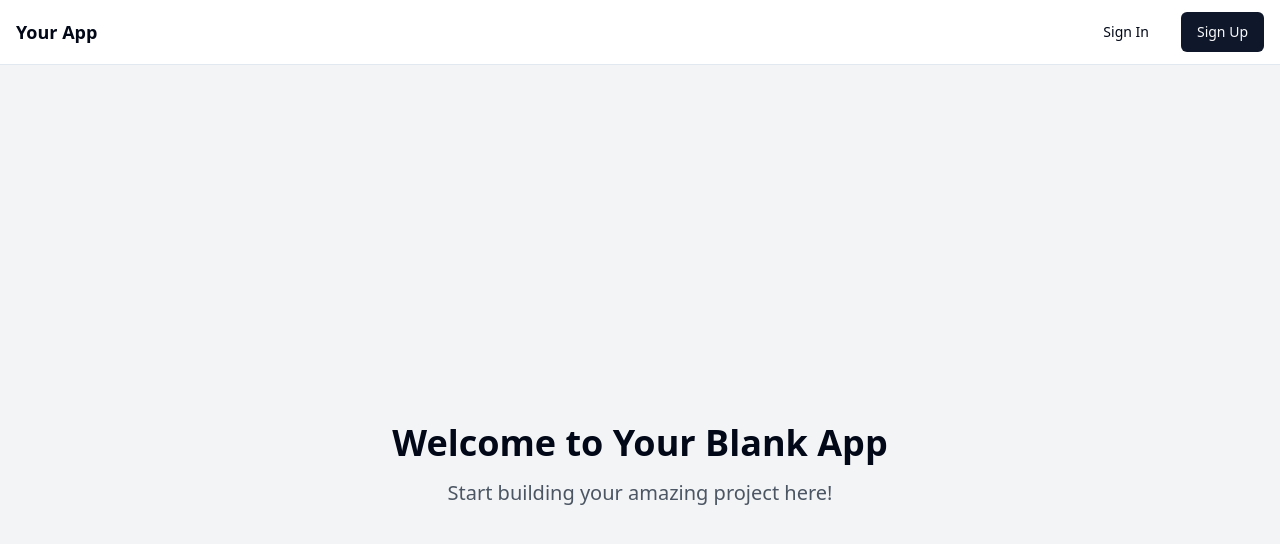
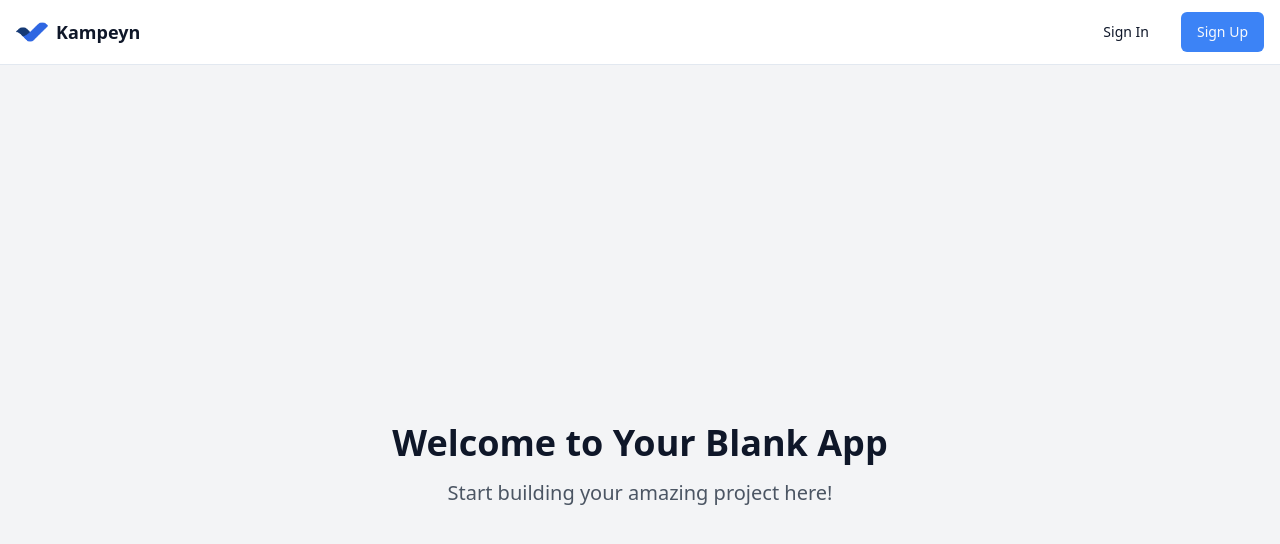
Before and after one commit to kampeynco/easy-signin-navigate, a React (Vite) app: page / in a window 1280 px wide. Shown: the top 544 px of the page. Built offline with nearby package versions, Linux system fonts and the light colour scheme.

Commit message:
Update branding and color scheme
Updated the app branding to reflect the new name "Kampeyn" and incorporated the Kampeyn logo. Adjusted the color scheme to ensure a complementary design, focusing on a balance between dark and light colors for improved readability and aesthetics.
[skip gpt_engineer]

```diff
--- a/index.html
+++ b/index.html
@@ -3,9 +3,9 @@
   <head>
     <meta charset="UTF-8" />
     <meta name="viewport" content="width=device-width, initial-scale=1.0" />
-    <title>easy-signin-navigate</title>
-    <meta name="description" content="Lovable Generated Project" />
-    <meta name="author" content="Lovable" />
+    <title>Kampeyn</title>
+    <meta name="description" content="Kampeyn - Campaign Management Platform" />
+    <meta name="author" content="Kampeyn" />
     <meta property="og:image" content="/og-image.png" />
   </head>
 
--- a/src/components/DashboardSidebar.tsx
+++ b/src/components/DashboardSidebar.tsx
@@ -1,4 +1,3 @@
-import { Globe } from "lucide-react"
 import {
   Sidebar,
   SidebarContent,
@@ -16,8 +15,12 @@ export function DashboardSidebar() {
       <SidebarHeader className="flex flex-col gap-4 border-b border-white/10 p-4">
         {/* App Branding */}
         <div className="flex items-center gap-2">
-          <Globe className="h-6 w-6" />
-          <span className="font-semibold">Pointsale</span>
+          <img
+            src="/lovable-uploads/b3bfeefb-4d63-4032-80a8-9e4200f651e7.png"
+            alt="Kampeyn Logo"
+            className="h-6 w-auto"
+          />
+          <span className="font-semibold">Kampeyn</span>
         </div>
 
         <WorkspaceSelector />
--- a/src/components/Navigation.tsx
+++ b/src/components/Navigation.tsx
@@ -6,8 +6,13 @@ const Navigation = () => {
     <nav className="border-b">
       <div className="flex h-16 items-center px-4 container mx-auto">
         <div className="flex items-center space-x-4">
-          <Link to="/" className="font-semibold text-lg">
-            Your App
+          <Link to="/" className="flex items-center space-x-2">
+            <img
+              src="/lovable-uploads/b3bfeefb-4d63-4032-80a8-9e4200f651e7.png"
+              alt="Kampeyn Logo"
+              className="h-8 w-auto"
+            />
+            <span className="font-semibold text-lg">Kampeyn</span>
           </Link>
         </div>
         <div className="ml-auto flex items-center space-x-4">
--- a/src/index.css
+++ b/src/index.css
@@ -5,24 +5,24 @@
 @layer base {
   :root {
     --background: 0 0% 100%;
-    --foreground: 222.2 84% 4.9%;
+    --foreground: 222 47% 11%;
 
     --card: 0 0% 100%;
-    --card-foreground: 222.2 84% 4.9%;
+    --card-foreground: 222 47% 11%;
 
     --popover: 0 0% 100%;
-    --popover-foreground: 222.2 84% 4.9%;
+    --popover-foreground: 222 47% 11%;
 
-    --primary: 222.2 47.4% 11.2%;
+    --primary: 217 91% 60%;
     --primary-foreground: 210 40% 98%;
 
-    --secondary: 210 40% 96.1%;
-    --secondary-foreground: 222.2 47.4% 11.2%;
+    --secondary: 221 83% 23%;
+    --secondary-foreground: 210 40% 98%;
 
     --muted: 210 40% 96.1%;
     --muted-foreground: 215.4 16.3% 46.9%;
 
-    --accent: 210 40% 96.1%;
+    --accent: 217 91% 60%;
     --accent-foreground: 222.2 47.4% 11.2%;
 
     --destructive: 0 84.2% 60.2%;
@@ -30,40 +30,40 @@
 
     --border: 214.3 31.8% 91.4%;
     --input: 214.3 31.8% 91.4%;
-    --ring: 222.2 84% 4.9%;
+    --ring: 217 91% 60%;
 
     --radius: 0.5rem;
 
-    --sidebar-background: 222 24% 14%;
+    --sidebar-background: 221 83% 23%;
     --sidebar-foreground: 0 0% 100%;
-    --sidebar-primary: 240 5.9% 10%;
-    --sidebar-primary-foreground: 0 0% 98%;
-    --sidebar-accent: 240 4.8% 95.9%;
-    --sidebar-accent-foreground: 240 5.9% 10%;
-    --sidebar-border: 240 3.7% 15.9%;
-    --sidebar-ring: 217.2 91.2% 59.8%;
+    --sidebar-primary: 217 91% 60%;
+    --sidebar-primary-foreground: 0 0% 100%;
+    --sidebar-accent: 221 83% 23%;
+    --sidebar-accent-foreground: 0 0% 100%;
+    --sidebar-border: 221 83% 18%;
+    --sidebar-ring: 217 91% 60%;
   }
 
   .dark {
-    --background: 222.2 84% 4.9%;
+    --background: 222 47% 11%;
     --foreground: 210 40% 98%;
 
-    --card: 222.2 84% 4.9%;
+    --card: 222 47% 11%;
     --card-foreground: 210 40% 98%;
 
-    --popover: 222.2 84% 4.9%;
+    --popover: 222 47% 11%;
     --popover-foreground: 210 40% 98%;
 
-    --primary: 210 40% 98%;
-    --primary-foreground: 222.2 47.4% 11.2%;
+    --primary: 217 91% 60%;
+    --primary-foreground: 210 40% 98%;
 
-    --secondary: 217.2 32.6% 17.5%;
+    --secondary: 221 83% 23%;
     --secondary-foreground: 210 40% 98%;
 
     --muted: 217.2 32.6% 17.5%;
     --muted-foreground: 215 20.2% 65.1%;
 
-    --accent: 217.2 32.6% 17.5%;
+    --accent: 217 91% 60%;
     --accent-foreground: 210 40% 98%;
 
     --destructive: 0 62.8% 30.6%;
@@ -71,16 +71,16 @@
 
     --border: 217.2 32.6% 17.5%;
     --input: 217.2 32.6% 17.5%;
-    --ring: 212.7 26.8% 83.9%;
+    --ring: 217 91% 60%;
 
-    --sidebar-background: 222 24% 14%;
+    --sidebar-background: 221 83% 23%;
     --sidebar-foreground: 0 0% 100%;
-    --sidebar-primary: 224.3 76.3% 48%;
+    --sidebar-primary: 217 91% 60%;
     --sidebar-primary-foreground: 0 0% 100%;
-    --sidebar-accent: 240 3.7% 15.9%;
-    --sidebar-accent-foreground: 240 4.8% 95.9%;
-    --sidebar-border: 240 3.7% 15.9%;
-    --sidebar-ring: 217.2 91.2% 59.8%;
+    --sidebar-accent: 221 83% 23%;
+    --sidebar-accent-foreground: 0 0% 100%;
+    --sidebar-border: 221 83% 18%;
+    --sidebar-ring: 217 91% 60%;
   }
 }
 
```
Also changed, not shown: public/lovable-uploads/b3bfeefb-4d63-4032-80a8-9e4200f651e7.png (added).
